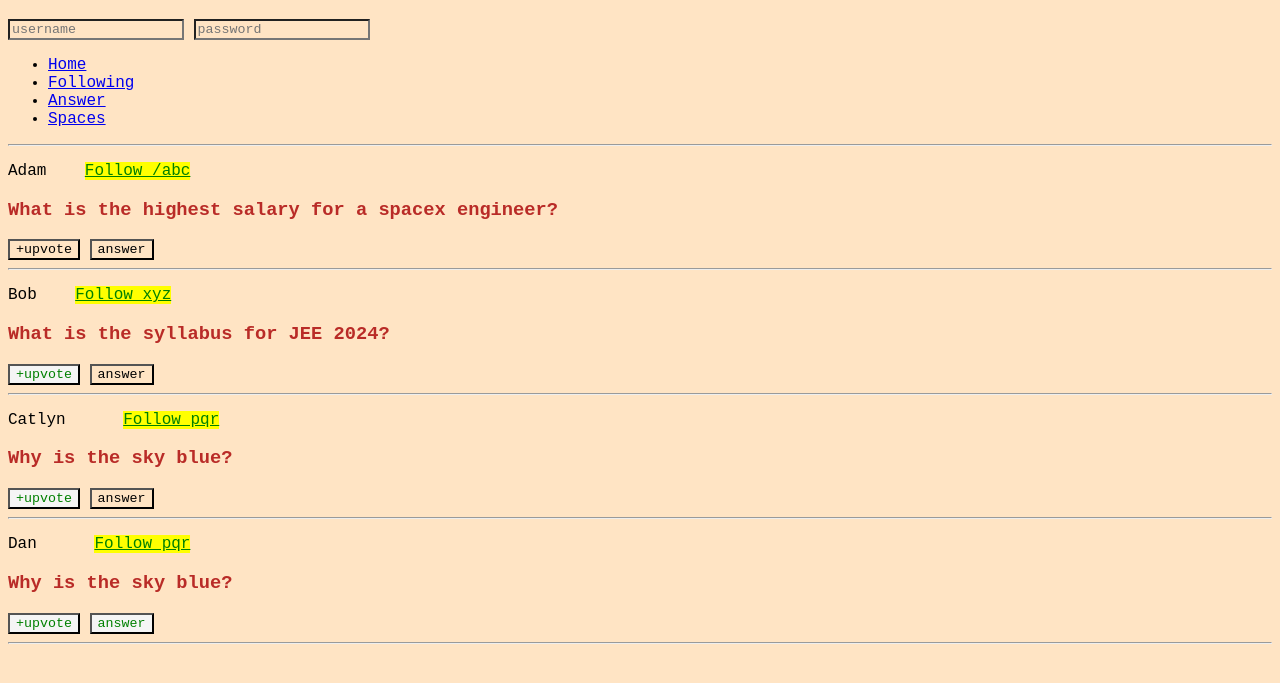
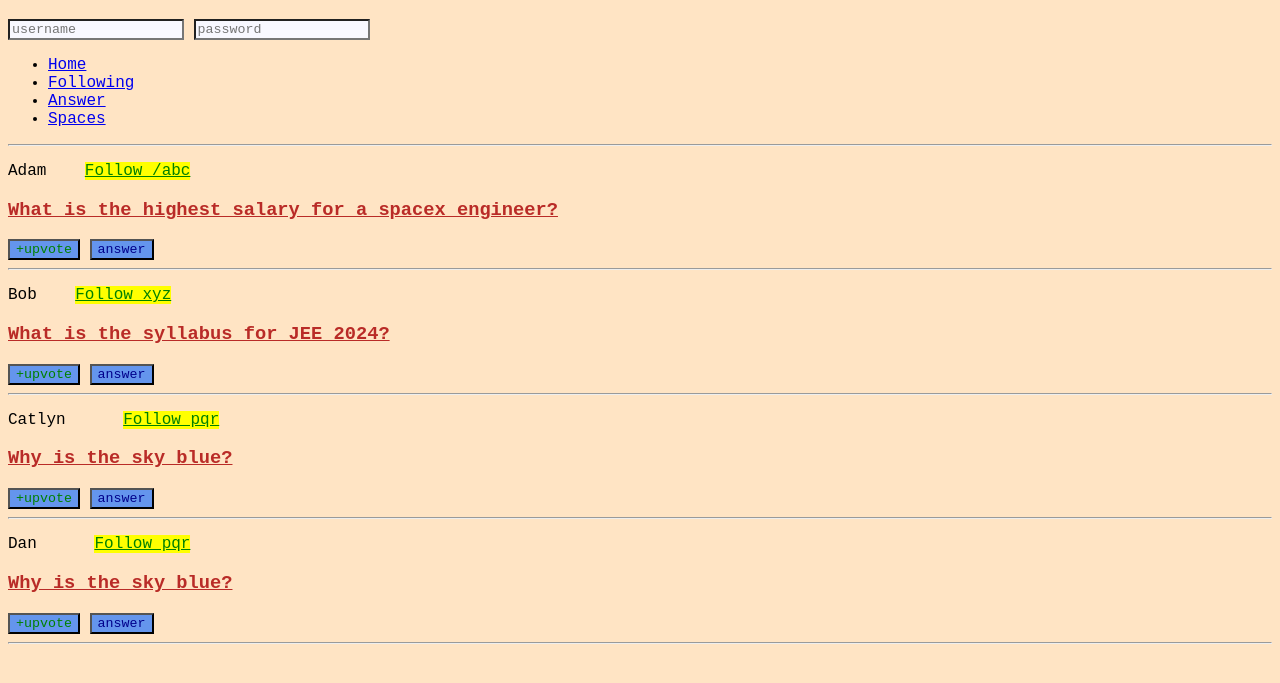
Before and after one commit to S-Rahul-Naik/CSS, a plain HTML site: page index (1).html in a window 1280 px wide. Shown: the part 61-744 px from the top of the page. Drawn offline with Linux system fonts and the light colour scheme.

Commit message:
chapter 2 practiced

```diff
--- a/index (1).html
+++ b/index (1).html
@@ -34,7 +34,7 @@
         </p>
         <h3>What is the highest salary for a spacex engineer?</h3>
         <span>
-            <button>+upvote</button>
+            <button class="ab">+upvote</button>
             <button>answer</button>
         </span>
         <hr />
--- a/style2.css
+++ b/style2.css
@@ -1,30 +1,80 @@
 * {
     font-family: 'Courier New', Courier, monospace;
     background-color: bisque;
+    /* universal selector */
 }
 /*
 h3{
     color: plum;
 } */
 h1,h3{
+    /*  element selector */
     color: #B92B27;
 }
 #login{
+    /* id selector */
     background-color: #ffffff;
 }
 #signup{
+    /* id selector */
     background-color: #ffffff;
     color: gold;
 }
 .follow{
+    /* class selector */
     color: green;
 }
 .ab{
+        /* class selector */
+
     color: green;
-    background-color: whitesmoke;
+    background-color: cornflowerblue;
 }
 /* descendant selector */
 p a{
+    /* selects all anchor tags inside paragraphs */
     color: purple;
     background-color: yellow;
 }
+p + h3 {
+    /* adjacent sibling combinator */
+    text-decoration: underline;
+}
+
+.ab + button {
+    /* adjacent sibling combinator */
+    /* class ab levels having same ab level buttons selection */
+    background-color: cornflowerblue;
+    color: darkblue;
+}
+
+div> input {
+    /* child combinator only single level selection */
+    background-color: darkgray;
+}
+
+
+/* attribute selector */
+input[type="text"]{
+    color: green;
+}
+input[type="password"]{
+    color: red;
+}
+input[type]{
+    background-color: ghostwhite;
+}
+
+/* pseudo class */
+
+/* 1. :hover */
+
+button:hover{
+    background-color: black;
+    color: white;
+}
+
+button:active{
+    background-color: hotpink;
+    color: black;
+}
```
